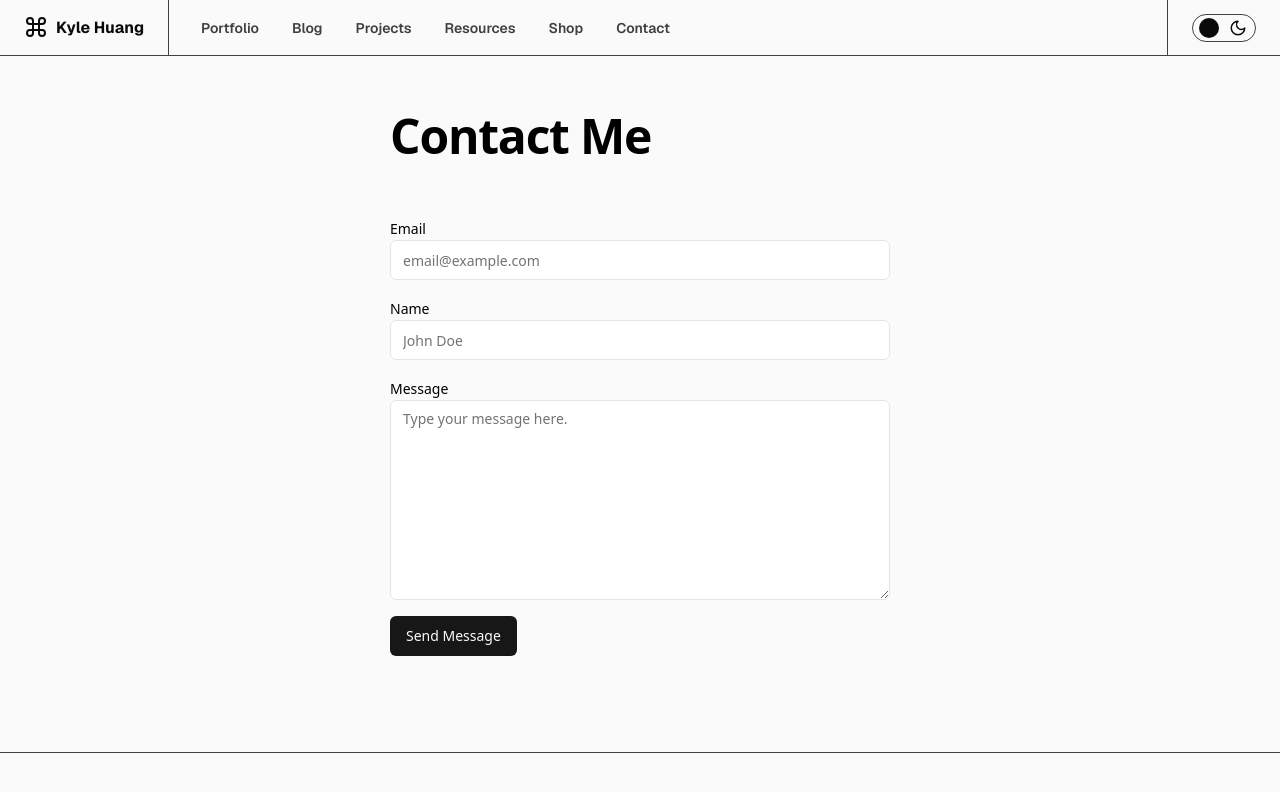
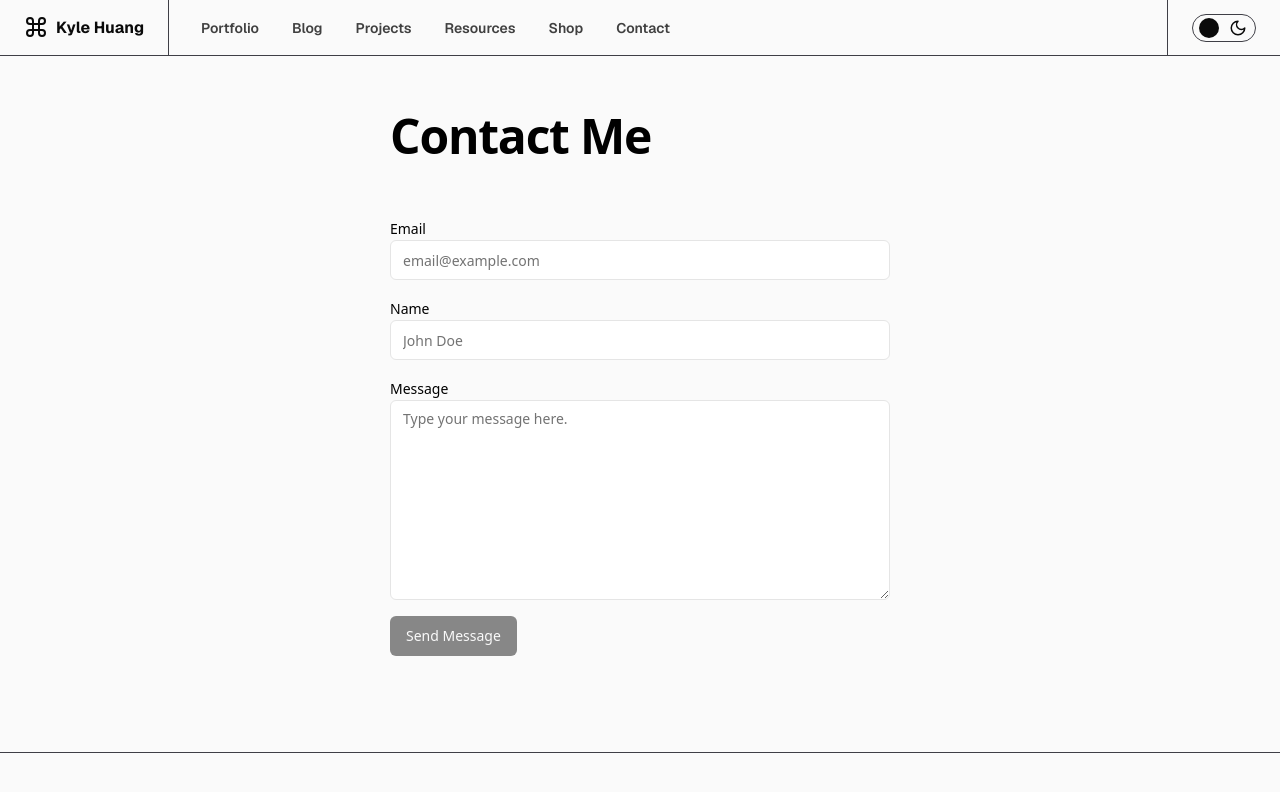
Before and after one commit to thekylehuang/kyle-huang, a Next.js app: page /contact in a window 1280 px wide. Shown: the top 792 px of the page. Built offline with nearby package versions, Linux system fonts and the light colour scheme.

Commit message:
Change button text on contact form once sent

```diff
--- a/src/components/contact/ContactComponent.tsx
+++ b/src/components/contact/ContactComponent.tsx
@@ -11,6 +11,7 @@ const ContactForm = () => {
   const [name, setName] = useState<string>('');
   const [email, setEmail] = useState<string>('');
   const [message, setMessage] = useState<string>('');
+  const [isSent, setIsSent] = useState<boolean>(false);
 
   const handleSubmit = async (e: React.FormEvent) => {
     e.preventDefault();
@@ -21,6 +22,9 @@ const ContactForm = () => {
       message: message,
     };
 
+    if (message.trim() === '') {
+      return;
+    }
     try {
       const response = await emailjs.send(
         process.env.NEXT_PUBLIC_EMAILJS_SERVICE_ID!,
@@ -29,6 +33,7 @@ const ContactForm = () => {
         process.env.NEXT_PUBLIC_EMAILJS_USER_ID!
       );
       console.log("Message sent successfully:", response);
+      setIsSent(true);
       setName('');
       setEmail('');
       setMessage('');
@@ -47,7 +52,7 @@ const ContactForm = () => {
         <Input type="text" id="name" placeholder="John Doe" className="mb-4" onChange={(e) => setName(e.target.value)} />
         <Label htmlFor="message">Message</Label>
         <Textarea placeholder="Type your message here." id="message" className="mb-4" onChange={(e) => setMessage(e.target.value)} />
-        <Button type="submit">Send Message</Button>
+        <Button type="submit" disabled={!message.trim()}>{ isSent ? 'Sent' : 'Send Message' }</Button>
       </form>
     </div>
   );
```
